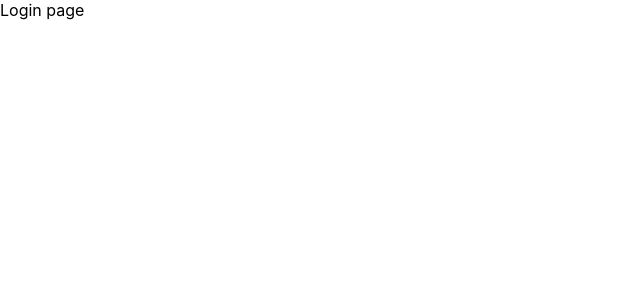
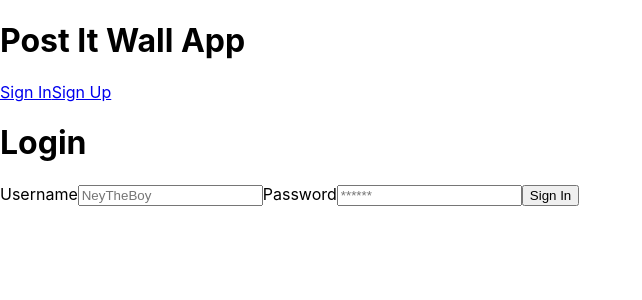
Before and after one commit to luciobj/wallapp-frontend, a React (Create React App) app: page /signin in a window 1280 px wide. Shown: the top 300 px of the page, without its empty margins (0-642 px from the left). Built offline with nearby package versions, Linux system fonts and the light colour scheme.

Commit message:
feat: added login page, and minor fixes to header and user provider

```diff
--- a/src/components/Header.jsx
+++ b/src/components/Header.jsx
@@ -4,7 +4,7 @@ import { Link } from 'react-router-dom';
 import UserContext from '../context/UserContext';
 
 export default function Header() {
-  const [user, isLogged, logOut] = useContext(UserContext);
+  const { user, isLogged, logOut } = useContext(UserContext);
   const { username } = user;
   const navigate = useNavigate();
 
--- a/src/context/UserProvider.jsx
+++ b/src/context/UserProvider.jsx
@@ -22,6 +22,7 @@ export default function UserProvider({ children }) {
       setUser({ user: credentials.username, token });
       setIsLogged(true);
     }
+    return token;
   }
 
   async function logOut() {
--- a/src/pages/Login.jsx
+++ b/src/pages/Login.jsx
@@ -1,9 +1,104 @@
-import React from 'react';
+import React, { useContext, useEffect, useState } from 'react';
+import { useNavigate } from 'react-router';
+import Header from '../components/Header';
+import UserContext from '../context/UserContext';
 
 export default function Login() {
+  const [username, setUsername] = useState('');
+  const [password, setPassword] = useState('');
+  const [errorMessage, setErrorMessage] = useState('');
+  const [hidden, alterHidden] = useState(true);
+  const { isLogged, logIn } = useContext(UserContext);
+  const navigate = useNavigate();
+  const TWO_SECONDS = 2000;
+
+  function handleChange({ target }) {
+    if (target.name === 'username') {
+      setUsername(target.value);
+    }
+    if (target.name === 'password') {
+      setPassword(target.value);
+    }
+  }
+
+  function verifyInputs() {
+    const minPasswordLength = 6;
+    if (username.length < 1) {
+      setErrorMessage('Username is required');
+      alterHidden(false);
+      setTimeout(() => {
+        alterHidden(true);
+      }, TWO_SECONDS);
+      return false;
+    }
+    if (password.length < minPasswordLength) {
+      setErrorMessage('Passwords must be at least 6 characters');
+      alterHidden(false);
+      setTimeout(() => {
+        alterHidden(true);
+      }, TWO_SECONDS);
+      return false;
+    }
+    return true;
+  }
+
+  async function handleClick() {
+    if (!verifyInputs()) {
+      return;
+    }
+    const credentials = {
+      username,
+      password,
+    };
+    const token = logIn(credentials);
+    if (token.length < 1) {
+      setErrorMessage('Failed to login, please try again');
+      alterHidden(false);
+      setTimeout(() => {
+        alterHidden(true);
+      }, TWO_SECONDS);
+      return;
+    }
+    sessionStorage.setItem('user', { username, token });
+    navigate('/home', { replace: true });
+  }
+
+  useEffect(() => {
+    if (isLogged) {
+      navigate('/home', { replace: true });
+    }
+  }, []);
+
   return (
-    <div>
-      <span>Login page</span>
+    <div className="main-container">
+      <Header />
+      <div>
+        <div hidden={hidden}>
+          <span>
+            {errorMessage}
+          </span>
+        </div>
+        <form>
+          <h1>Login</h1>
+          <span>Username</span>
+          <input
+            name="username"
+            type="username"
+            placeholder="NeyTheBoy"
+            value={username}
+            onChange={handleChange}
+          />
+          <span>Password</span>
+          <input
+            name="password"
+            type="password"
+            placeholder="******"
+            value={password}
+            onChange={handleChange}
+          />
+          <button type="button" onClick={handleClick}>Sign In</button>
+        </form>
+      </div>
     </div>
   );
 }
```
